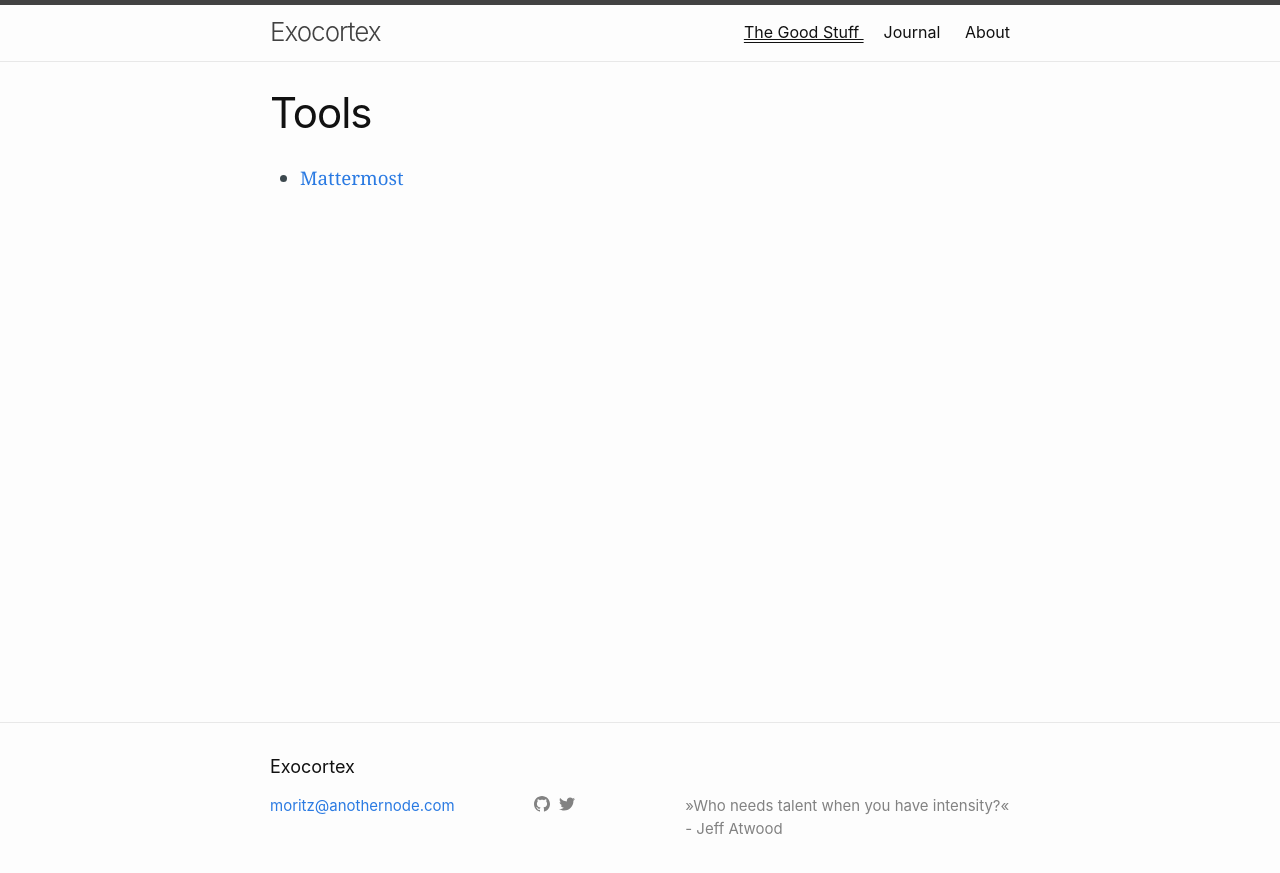
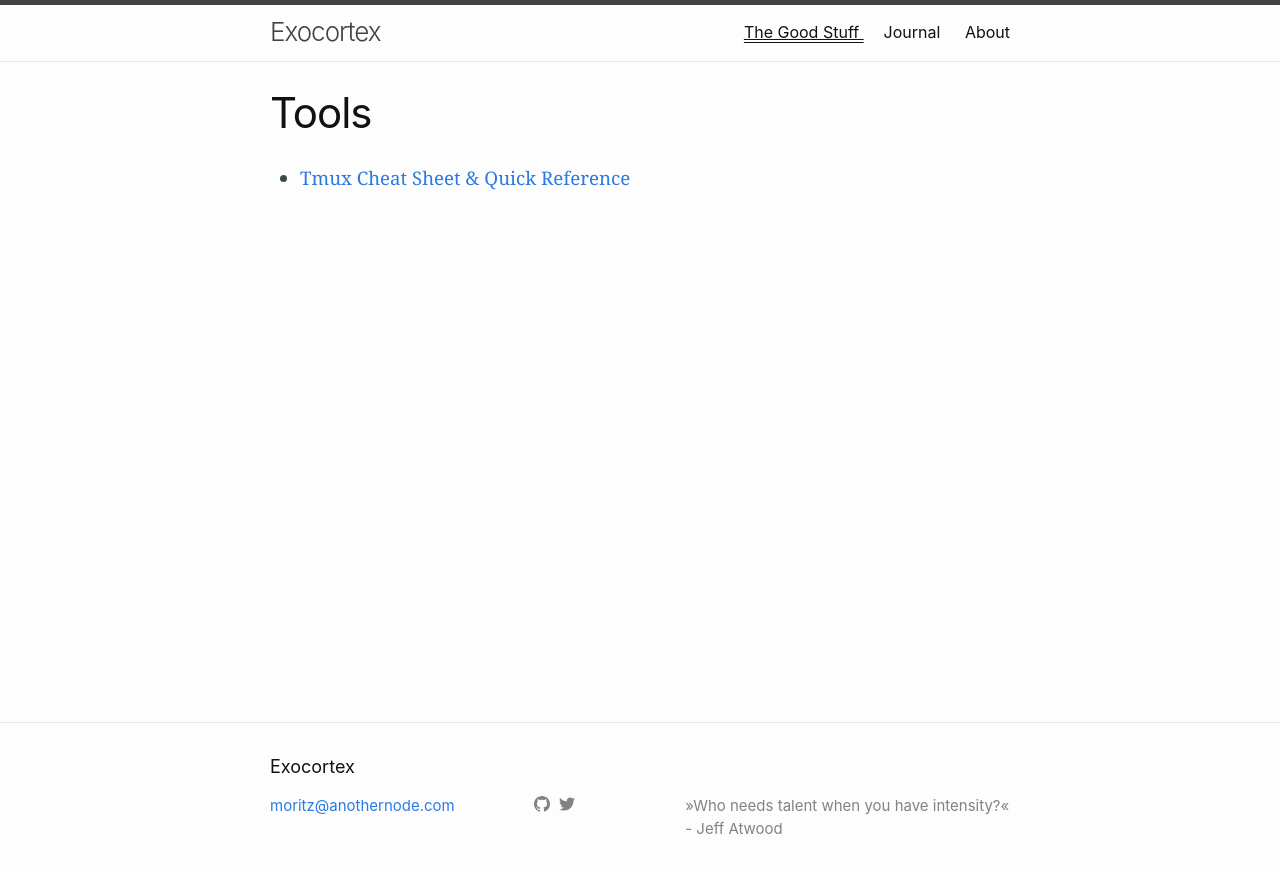
Before and after one commit to anothernode/exocortex-jekyll, a Jekyll site: the page built from the-good-stuff/tools.md, in a window 1280 px wide. Shown: the top 873 px of the page. Built offline with Jekyll 4.4.1, drawn with Linux system fonts in a browser that asks for light colours.

Commit message:
Update tools section

```diff
--- a/the-good-stuff/tools.md
+++ b/the-good-stuff/tools.md
@@ -5,4 +5,4 @@ nav_id: the-good-stuff
 permalink: the-good-stuff/tools
 ---
 
-- [Mattermost](https://mattermost.com)
+- [Tmux Cheat Sheet & Quick Reference](https://www.tmuxcheatsheet.com)
```
